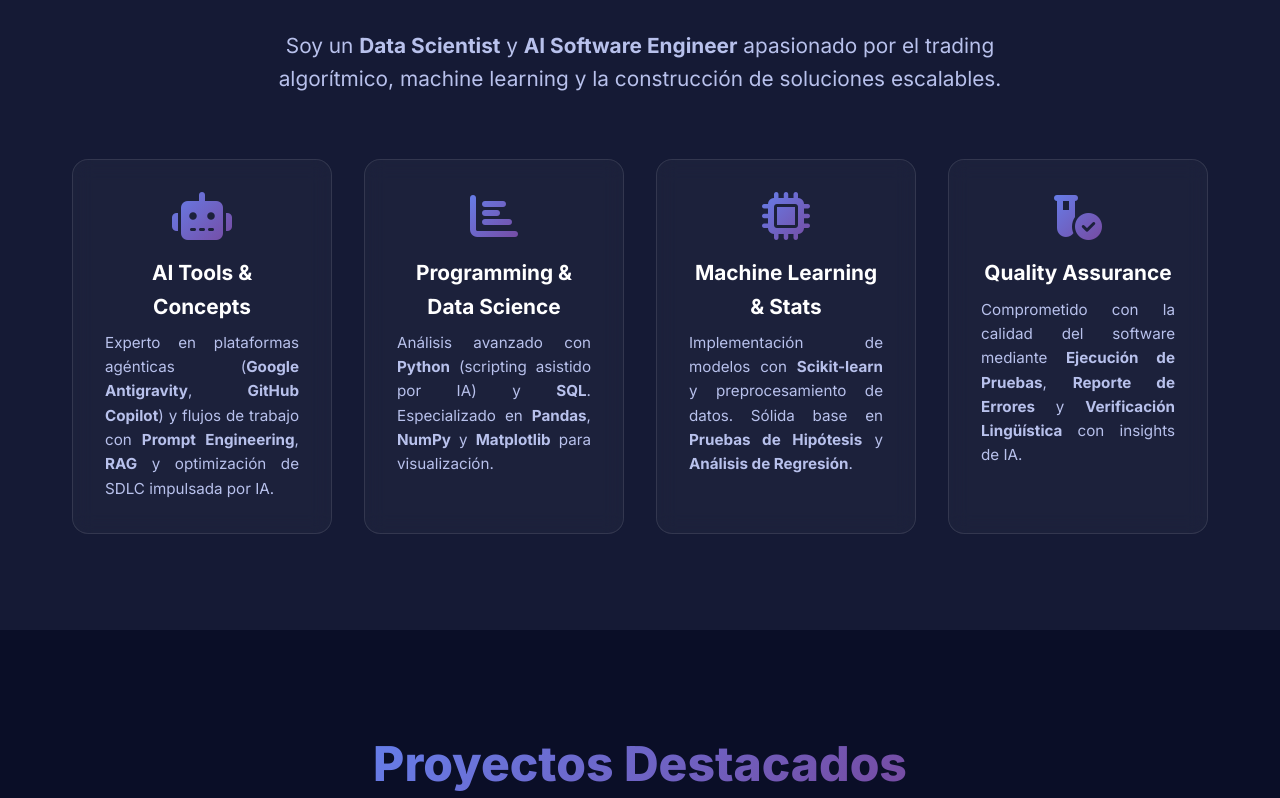
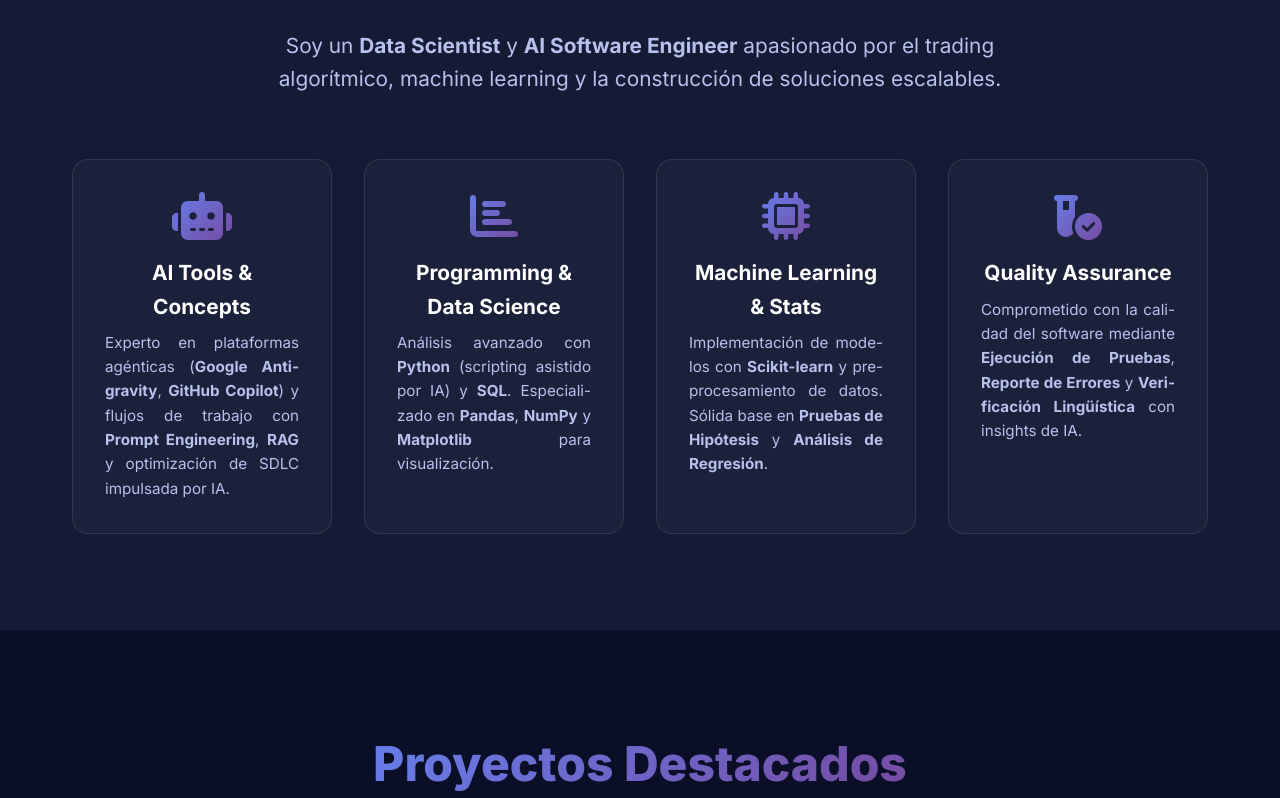
Before and after one commit to jalexisg/jalexisg, a plain HTML site: page index.html in a window 1280 px wide. Shown: the part 1008-1806 px from the top of the page. Drawn offline with Linux system fonts and the light colour scheme.

Commit message:
style: Enable automatic hyphenation and normal word breaking for about text.

```diff
--- a/styles.css
+++ b/styles.css
@@ -424,6 +424,9 @@
     color: var(--color-text-secondary);
     font-size: 0.95rem;
     text-align: justify;
+    hyphens: auto;
+    -webkit-hyphens: auto;
+    word-break: normal;
 }
 
 /* Projects Section */
```
